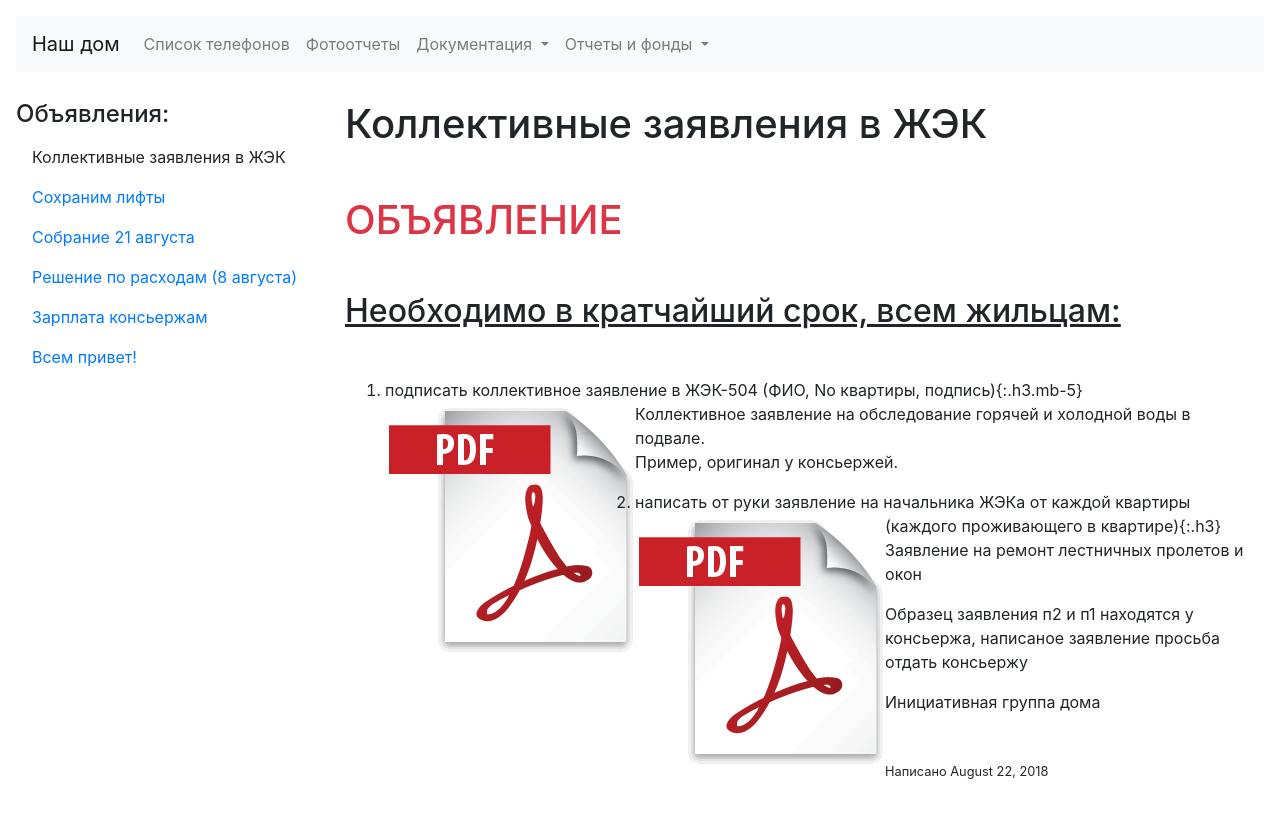
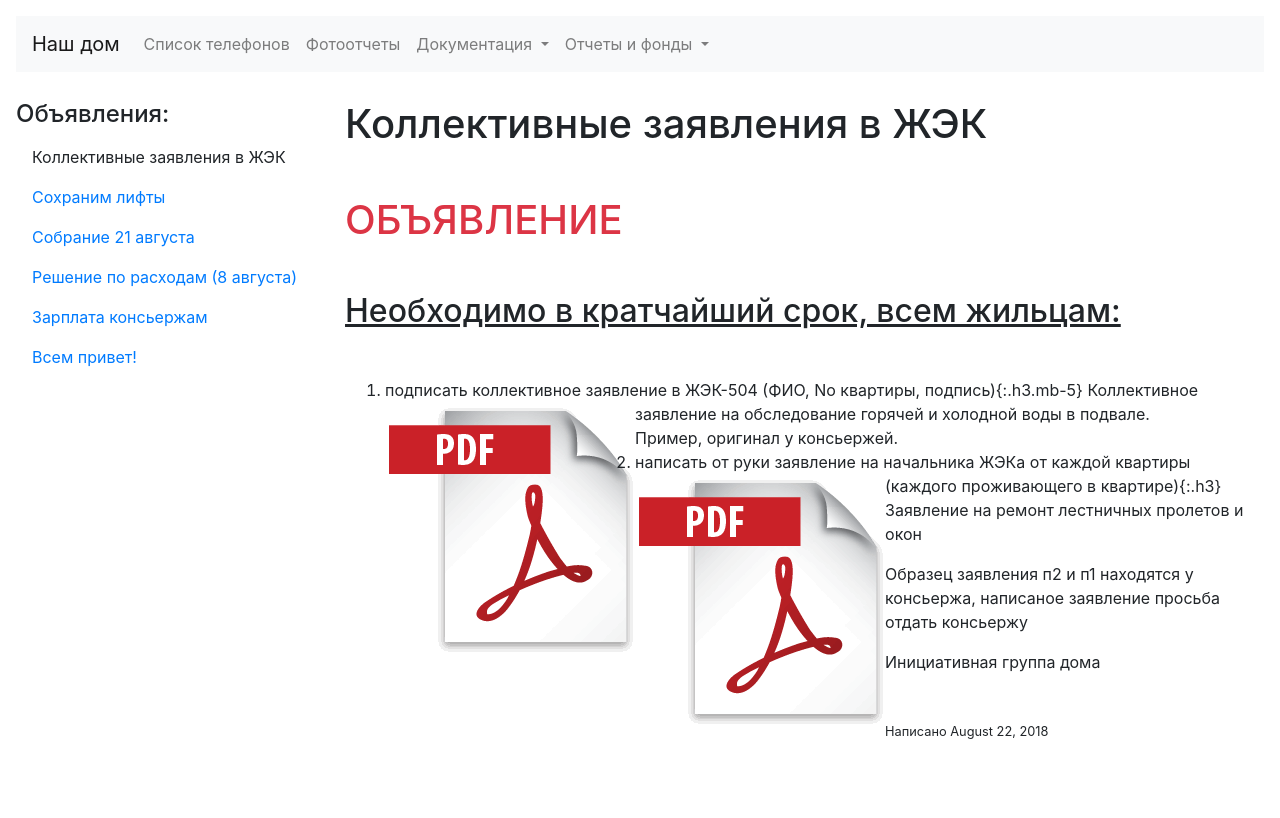
Before and after one commit to heroes-kiev/16b, a Jekyll site: the page built from _posts/2018-08-22-collective-statement.md, in a window 1280 px wide. Shown: the top 818 px of the page. Built offline with Jekyll 4.4.1, drawn with Linux system fonts in a browser that asks for light colours.

Commit message:
fix statements

```diff
--- a/_posts/2018-08-22-collective-statement.md
+++ b/_posts/2018-08-22-collective-statement.md
@@ -12,10 +12,8 @@ title: Коллективные заявления в ЖЭК
 
 1. подписать коллективное заявление в ЖЭК-504 (ФИО, No квартиры, подпись){:.h3.mb-5}
    [![Коллективное заявление на обследование горячей и холодной воды в подвале](/assets/images/icons/pdf.png){:align="left"}](/assets/statements/housing office - water сommittee in the basement.pdf)
-   {: align=left}
    Коллективное заявление на обследование горячей и холодной воды в подвале.
    Пример, оригинал у консьержей.
-
 2. написать от руки заявление на начальника ЖЭКа от каждой квартиры (каждого проживающего в квартире){:.h3}
    [![Заявление на ремонт лестничных пролетов и окон](/assets/images/icons/pdf.png){:align="left"}](/assets/statements/housing office - repair of staircases and windows.pdf)
    Заявление на ремонт лестничных пролетов и окон
```
